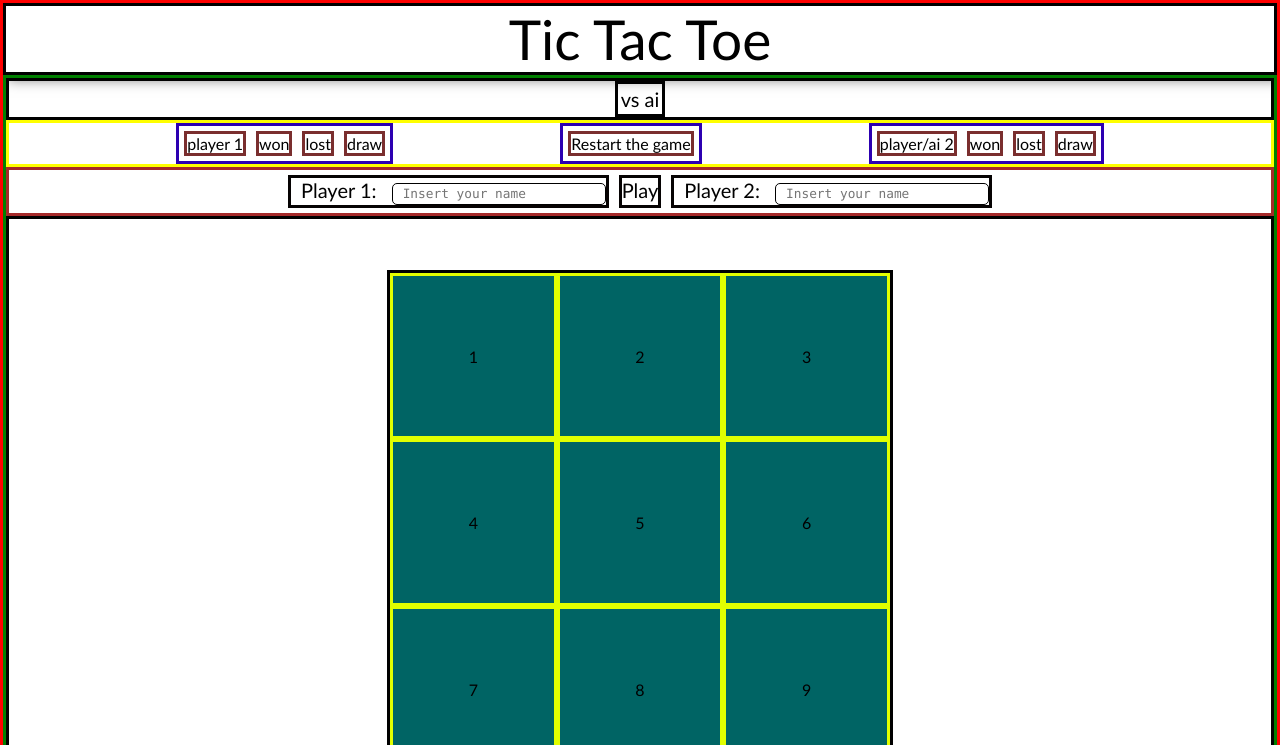
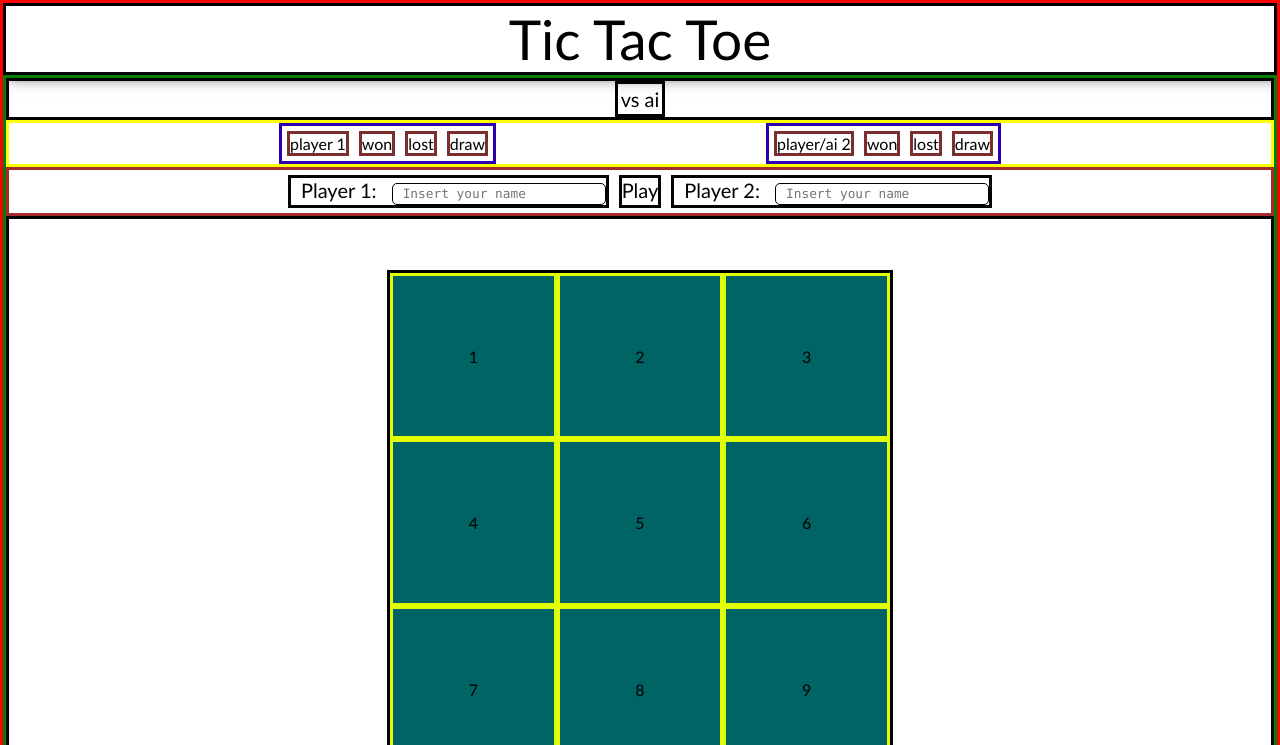
Before and after one commit to MrP4l/Tic-Tac-Toe, a plain HTML site: page index.html in a window 1280 px wide. Shown: the top 745 px of the page. Drawn offline with Linux system fonts and the light colour scheme.

Commit message:
Deleted useless thing

```diff
--- a/index.html
+++ b/index.html
@@ -22,9 +22,6 @@
                         <div>won</div>
                         <div>lost</div>
                         <div>draw</div>
-                    </div>
-                    <div id="restartContainer">
-                        <div>Restart the game</div>
                     </div>
                     <div id="playerTwoContainer">
                         <div>player/ai 2</div>
```
